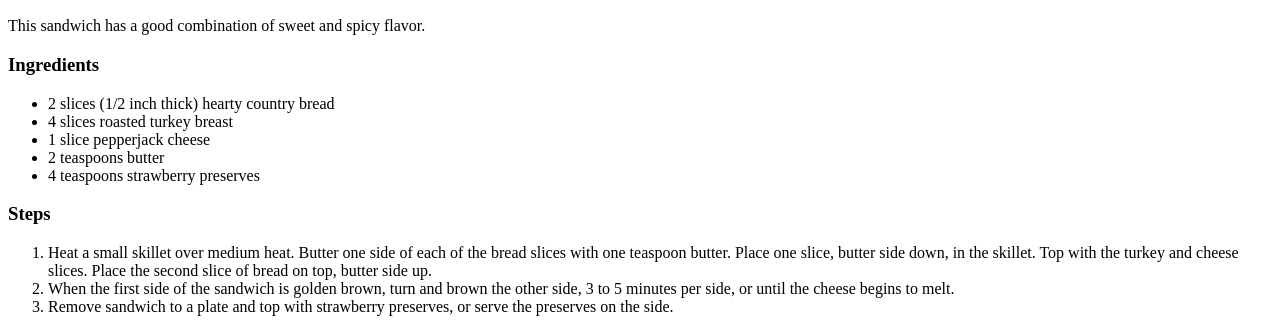
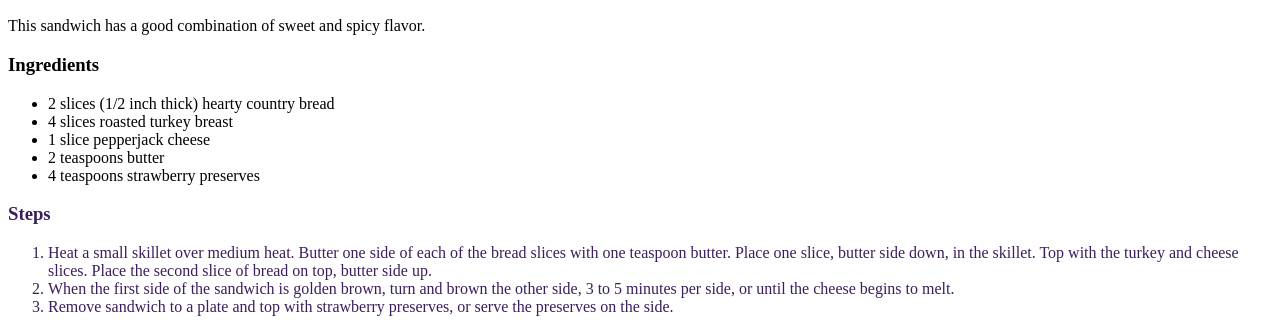
Before and after one commit to tylermichaelsen/odin-recipes, a plain HTML site: page recipes/turkey-sandwich.html in a window 1280 px wide. Shown: the part 533-865 px from the top of the page. Drawn offline with Linux system fonts and the light colour scheme.

```diff
--- a/style.css
+++ b/style.css
@@ -1,3 +1,7 @@
 h1 {
     font-size: 72px;
 }
+
+#steps {
+    color: rgb(59, 30, 92);
+}
```
